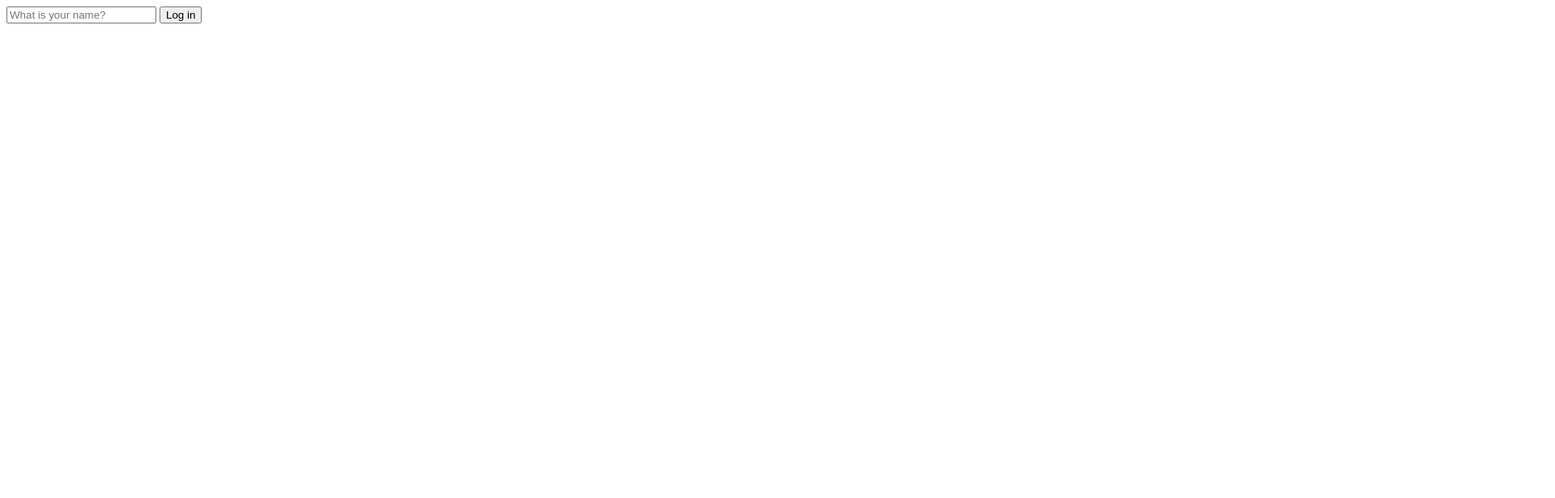
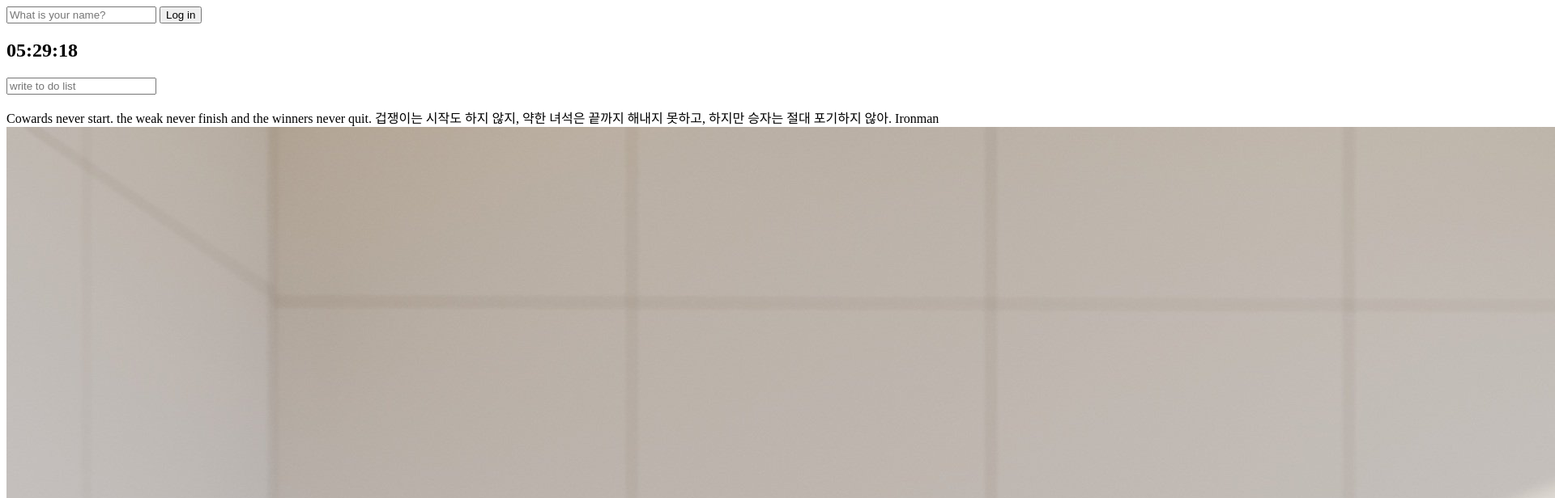
Before and after one commit to DDoEhub/Momentum-Clone, a plain HTML site: page index.html in a window 1280 px wide. Shown: the top 616 px of the page at 81% size, 1920 px wide, since content can reach past the window. Drawn offline with Linux system fonts and the light colour scheme.

Commit message:
make-clock,randomCreate,todo

```diff
--- a/index.html
+++ b/index.html
@@ -22,6 +22,23 @@
         <h1></h1>
         <button id="rename">rename</button>
     </form>
+    <form id="clock">
+        <h2>00:00:00</h2>
+    </form>
+    <form id="todo-form">
+        <input type="text" placeholder="write to do list">
+        <!--<button>add</button>-->
+    </form>
+    <ul id="todo-list"></ul>
+    <div id="quote">
+        <span></span>
+        <span></span>
+        <span></span>
+    </div>
     <script src="js/login.js"></script>
+    <script src="js/clock.js"></script>
+    <script src="js/quotes.js"></script>
+    <script src="js/background..js"></script>
+    <script src="js/todo.js"></script>
 </body>
 </html>
--- /dev/null
+++ b/js/background..js
@@ -0,0 +1,11 @@
+const images = [
+    "bg-drawingRoom.jpg",
+    "bg-houseInterior.jpg",
+    "bg-office.jpg"];
+const chosenImage = images[Math.floor(Math.random() * images.length)];
+
+const randomImg = document.createElement("img");
+
+randomImg.src = `img/${chosenImage}`;
+
+document.body.appendChild(randomImg);
--- /dev/null
+++ b/js/clock.js
@@ -0,0 +1,13 @@
+const clock = document.querySelector("#clock");
+
+function getClock(){
+    const date = new Date();
+    const hours = String(date.getHours()).padStart(2, "0");
+    const minutes = String(date.getMinutes()).padStart(2, "0");
+    const seconds = String(date.getSeconds()).padStart(2, "0");
+
+    clock.children[0].innerText = `${hours}:${minutes}:${seconds}`;
+}
+
+getClock()
+setInterval(getClock,1000);
--- /dev/null
+++ b/js/quotes.js
@@ -0,0 +1,66 @@
+const quotes =[
+    {
+        quotes:"Life is a journey",
+        translation:"인생은 여정이다.",
+        author: "Ralph Waldo Emerson"
+    },
+    {
+        quotes:"The die is cast",
+        translation:"주사위는 던져졌다.",
+        author: "Julius Caesar"
+    },
+    {
+        quotes:"The past can hurt, but you can either run from it, or learn from it",
+        translation:"과거는 아플 수 있으나, 거기서 배울지, 배쨀지는 너의 선택이다.",
+        author: "Rafiki"
+    },
+    {
+        quotes:"Carpe Diem, Seize the day. Make your lives extraordinary",
+        translation:"카르페 디엠, 오늘을 잡아라. 삶을 특별하게 만들어라.",
+        author: "Robin Williams"
+    },
+    {
+        quotes:"There's no place like home",
+        translation:"어딜 가든 집 같은 곳은 없어.",
+        author: "The Wizard of Oz"
+    },
+    {
+        quotes:"Good words, good thoughts and good deeds",
+        translation:"좋은 말, 좋은 생각, 그리고 좋은 행동",
+        author: "Bomi Bulsara"
+    },
+    {
+        quotes:"Every day, every minute, every second, you have a chance to change your life.",
+        translation:"매일, 매분, 매초 인생을 바꿀 수 있는 기회가 있어.",
+        author: "Dumbo"
+    },
+    {
+        quotes:"When God closes the door, he opens the window somewhere.",
+        translation:"신이 문을 닫을 때, 다른 곳 창문을 열어놓는다.",
+        author: "Maria"
+    },
+    {
+        quotes:"Only I can determine my own mood. And today, perhaps, I will choose happiness",
+        translation:"내 기분은 내가 정해. 오늘 나는 ‘행복’으로 할래.",
+        author: "Elice"
+    },
+    {
+        quotes:"Cowards never start. the weak never finish and the winners never quit.",
+        translation:"겁쟁이는 시작도 하지 않지, 약한 녀석은 끝까지 해내지 못하고, 하지만 승자는 절대 포기하지 않아.",
+        author: "Ironman"
+    }
+];
+
+const quote = document.querySelector("#quote span:nth-child(1 )");
+const translation = document.querySelector("#quote span:nth-child(2)");
+const author = document.querySelector("#quote span:nth-child(3)");
+
+let todaysQuote = quotes[Math.floor(Math.random() * quotes.length)];
+
+if( todaysQuote === quotes[10] ){
+    todaysQuote = quotes[0];
+};
+
+quote.innerText = todaysQuote.quotes;
+translation.innerText = todaysQuote.translation;
+author.innerText = todaysQuote.author;
--- /dev/null
+++ b/js/todo.js
@@ -0,0 +1,18 @@
+const todoForm = document.querySelector("#todo-form");
+const todoInput = document.querySelector("#todo-form input");
+// const todoBtn = document.querySelector("#todo-form button");
+const todoListArea = document.querySelector("#todo-list")
+
+function inputTodoList(event){
+    event.preventDefault();
+
+    const todoList = document.createElement("li");
+    todoList.innerText = todoInput.value;
+    todoListArea.append(todoList);
+
+
+    todoInput.value = "";
+
+}
+
+todoForm.addEventListener("submit", inputTodoList);
```
Also changed, not shown: img/bg-houseInterior.jpg (added), 필기.txt, 2 other files.
